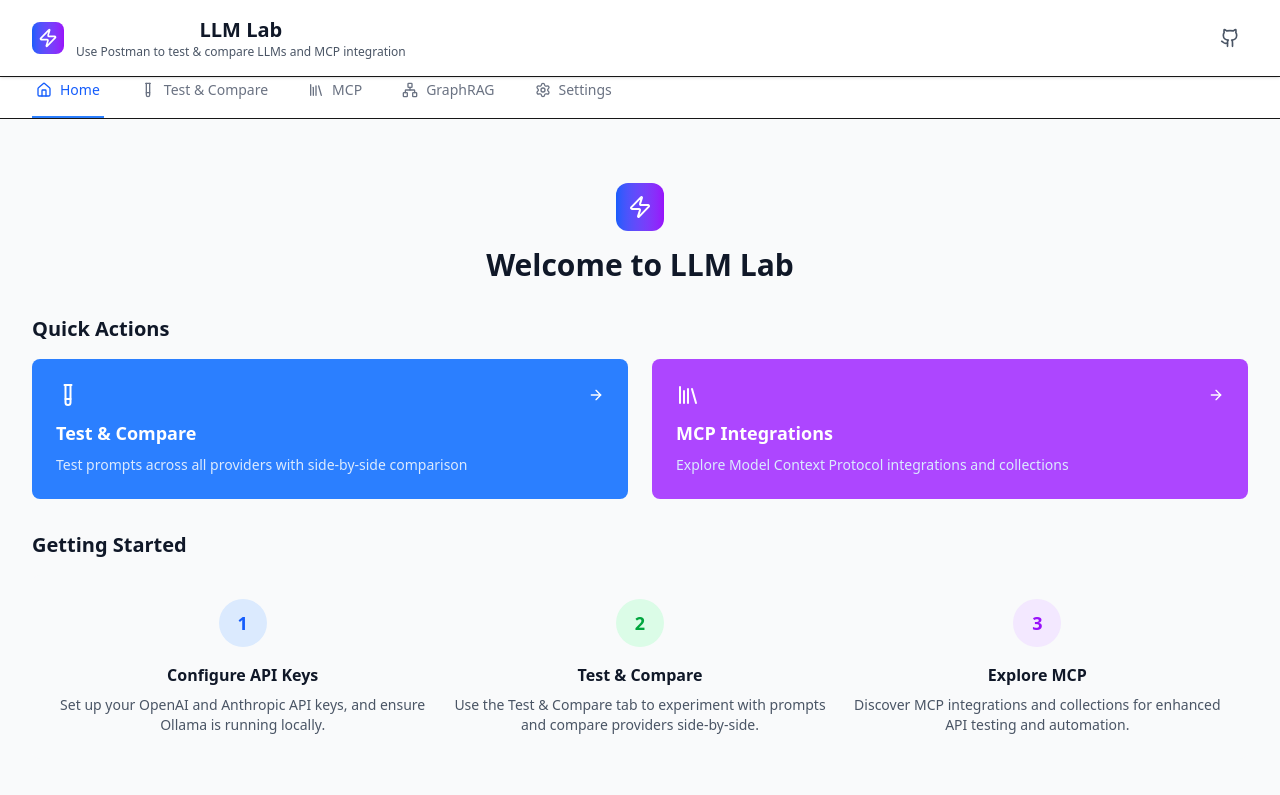
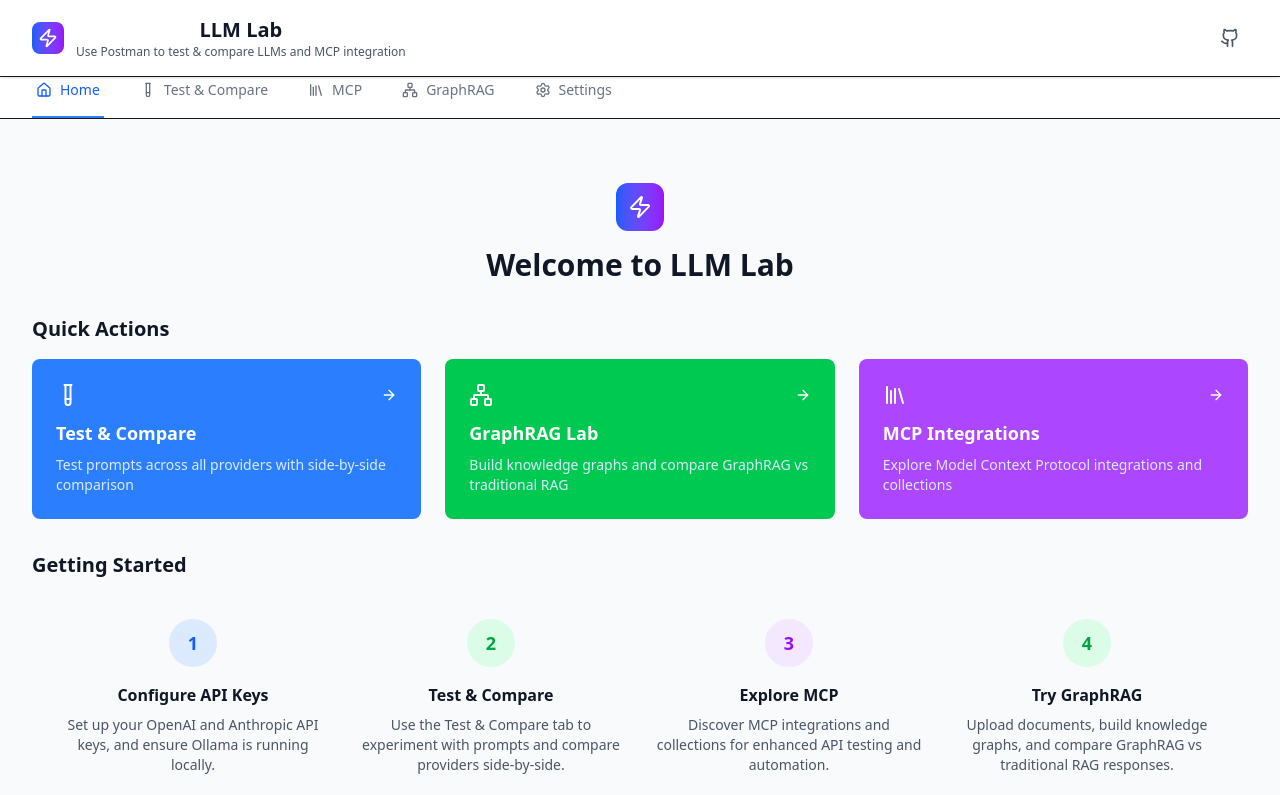
Before and after one commit to arun-gupta/llm-lab, a Next.js app: page / in a window 1280 px wide. Shown: the top 795 px of the page. Built offline with nearby package versions, Linux system fonts and the light colour scheme.

Commit message:
Add GraphRAG to home page: Include in Quick Actions and Getting Started sections

```diff
--- a/src/components/tabs/HomeTab.tsx
+++ b/src/components/tabs/HomeTab.tsx
@@ -1,6 +1,6 @@
 'use client';
 
-import { Zap, TestTube, BarChart3, Library, Settings, ArrowRight, Play, Code } from 'lucide-react';
+import { Zap, TestTube, BarChart3, Library, Settings, ArrowRight, Play, Code, Network } from 'lucide-react';
 import { ApiKeyStatusIndicator } from '../ApiKeyStatusIndicator';
 
 import { TabType } from '../TabNavigation';
@@ -20,13 +20,19 @@
       color: 'bg-blue-500 hover:bg-blue-600'
     },
     {
+      title: 'GraphRAG Lab',
+      description: 'Build knowledge graphs and compare GraphRAG vs traditional RAG',
+      icon: Network,
+      action: () => onTabChange('graphrag'),
+      color: 'bg-green-500 hover:bg-green-600'
+    },
+    {
       title: 'MCP Integrations',
       description: 'Explore Model Context Protocol integrations and collections',
       icon: Library,
       action: () => onTabChange('collections'),
       color: 'bg-purple-500 hover:bg-purple-600'
     },
-
   ];
 
   return (
@@ -46,7 +52,7 @@
       {/* Quick Actions */}
       <div className="mb-8">
         <h2 className="text-xl font-semibold text-gray-900 mb-4">Quick Actions</h2>
-        <div className="grid grid-cols-1 md:grid-cols-2 gap-6">
+        <div className="grid grid-cols-1 md:grid-cols-3 gap-6">
           {quickActions.map((action, index) => {
             const Icon = action.icon;
             return (
@@ -73,7 +79,7 @@
       <div className="mb-8">
         <h2 className="text-xl font-semibold text-gray-900 mb-4">Getting Started</h2>
         <div className="bg-gray-50 rounded-lg p-6">
-          <div className="grid grid-cols-1 md:grid-cols-3 gap-6">
+          <div className="grid grid-cols-1 md:grid-cols-2 lg:grid-cols-4 gap-6">
             <div className="text-center">
               <div className="w-12 h-12 bg-blue-100 rounded-full flex items-center justify-center mx-auto mb-4">
                 <span className="text-blue-600 font-bold text-lg">1</span>
@@ -101,6 +107,15 @@
                 Discover MCP integrations and collections for enhanced API testing and automation.
               </p>
             </div>
+            <div className="text-center">
+              <div className="w-12 h-12 bg-green-100 rounded-full flex items-center justify-center mx-auto mb-4">
+                <span className="text-green-600 font-bold text-lg">4</span>
+              </div>
+              <h3 className="font-semibold text-gray-900 mb-2">Try GraphRAG</h3>
+              <p className="text-gray-600 text-sm">
+                Upload documents, build knowledge graphs, and compare GraphRAG vs traditional RAG responses.
+              </p>
+            </div>
           </div>
         </div>
       </div>
```
